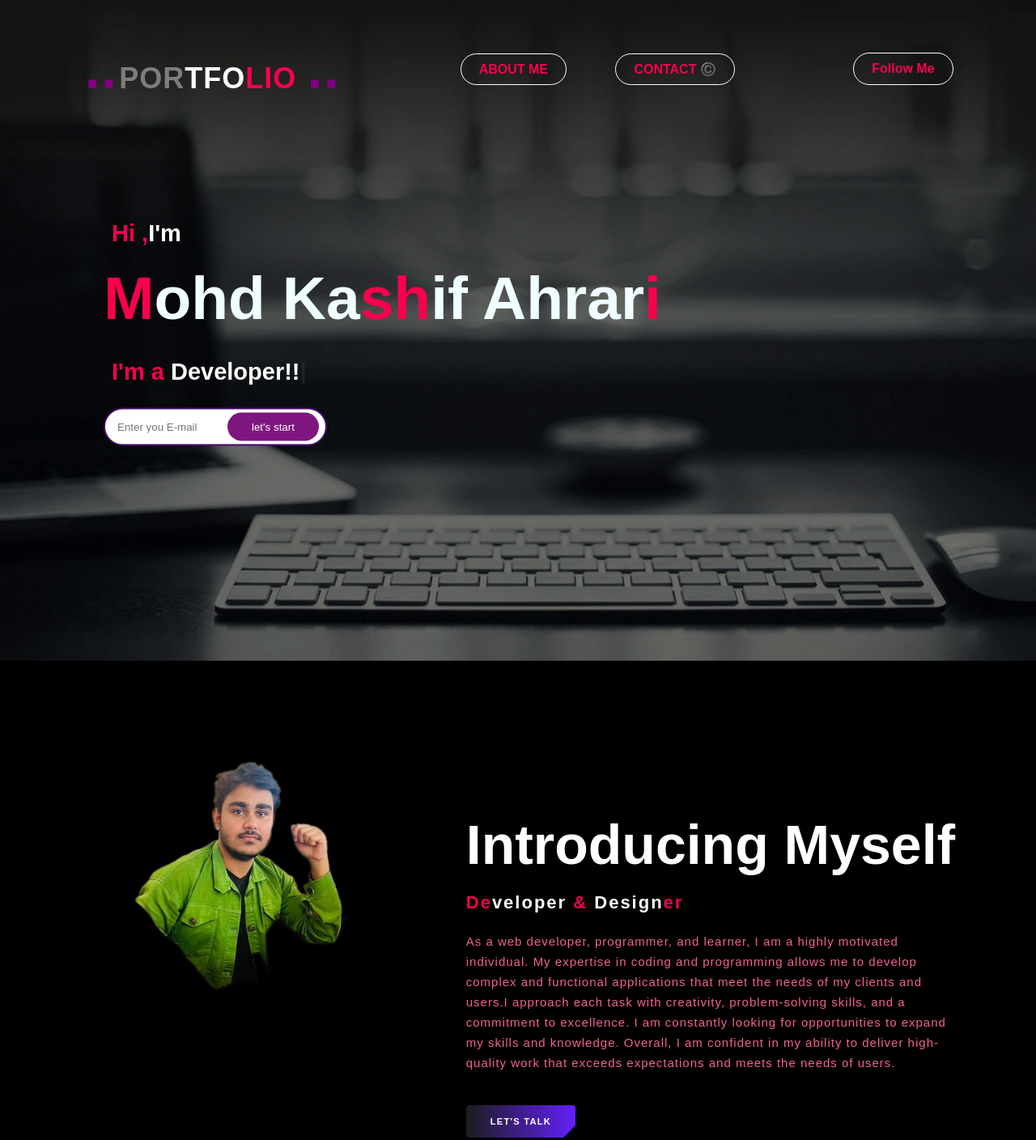
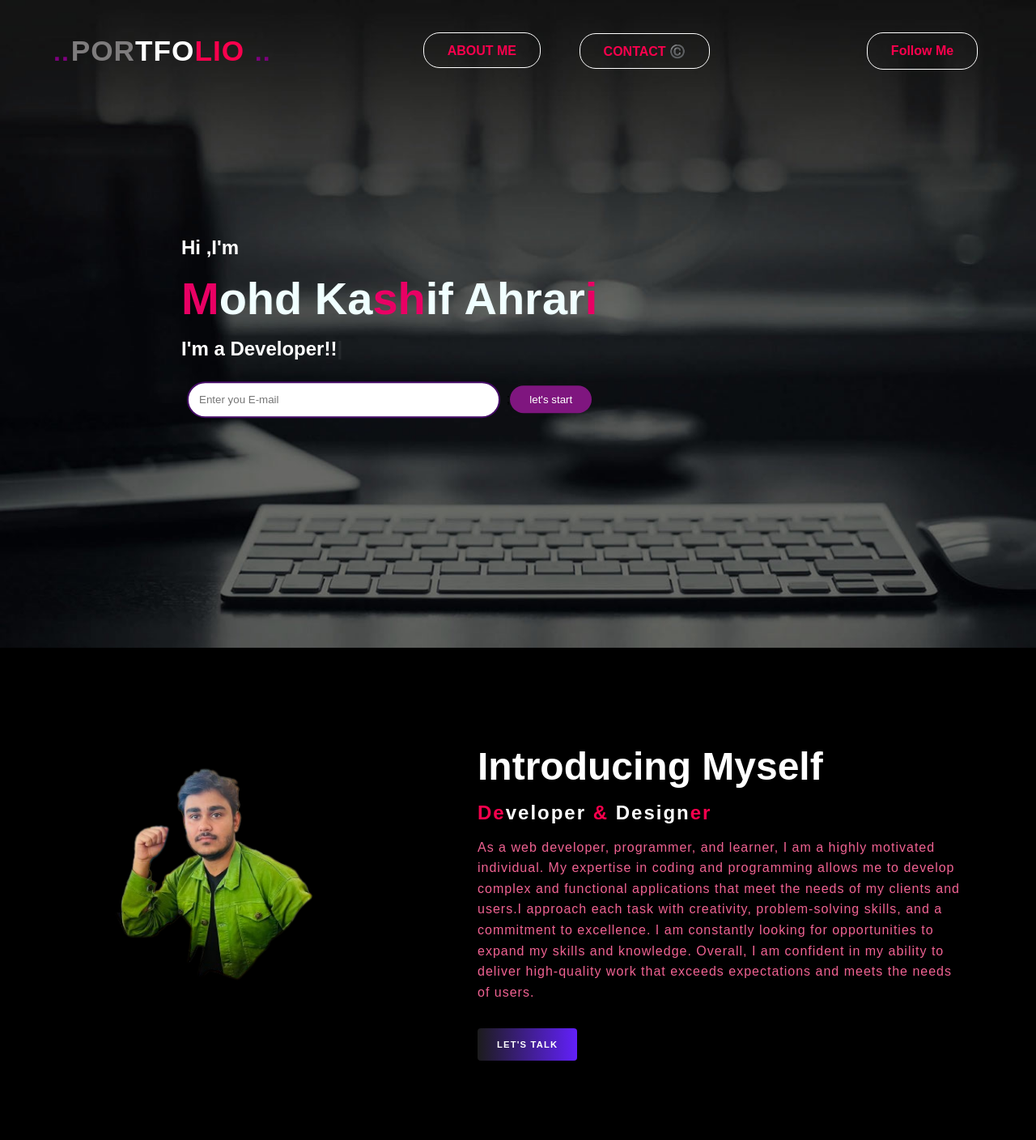
Before and after one commit to Kashifahrari/Portfolio, a plain HTML site: page index.html in a window 1280 px wide. Shown: the top 1408 px of the page at 81% size. Drawn offline with nearby package versions, Linux system fonts and the light colour scheme.

Commit message:
Update styles.css
SOME UPDATES

```diff
--- a/styles.css
+++ b/styles.css
@@ -1,48 +1,61 @@
+
 * {
   padding: 0;
   margin: 0;
   font-family: "Josefin Sans", sans-serif;
   box-sizing: border-box;
 }
+
 b {
-  font-size: 70px;
+  font-size: 2rem;
   color: #7f007f;
   border: 2px solid transparent;
   border-radius: 0.2px;
 }
+
 .hero {
-  height: 102vh;
+  min-height: 100vh;
   width: 100%;
   background-image: url("./background1.jpg");
   background-size: cover;
   background-position: center;
+  position: relative;
 }
+
 nav {
   display: flex;
+  flex-direction: column;
   align-items: center;
-  justify-content: space-between;
-  padding-left: 8%;
-  padding-top: 45px;
-  padding-right: 8%;
+  padding: 1.5rem 5%;
 }
 
 .logo {
   color: rgb(126, 124, 125);
-  font-size: 36px;
+  font-size: 1.8rem;
   letter-spacing: 1px;
   cursor: pointer;
+  margin-bottom: 1rem;
+  text-align: center;
 }
+
 span {
   color: #f9004d;
 }
+
 .bre {
   color: white;
 }
 
+nav > ul {
+  display: flex;
+  flex-wrap: wrap;
+  justify-content: center;
+  margin-bottom: 1rem;
+}
+
 nav > ul > li {
   list-style-type: none;
-  display: inline-block;
-  padding: 12px 28px;
+  padding: 0.5rem 1rem;
 }
 
 nav ul li a {
@@ -50,32 +63,34 @@ nav ul li a {
   text-decoration: none;
   font-weight: bold;
   text-transform: capitalize;
+  font-size: 0.9rem;
 }
 
 nav ul li a:hover {
   color: #a61f69;
   transition: 0.6s;
 }
+
 .content {
-  position: absolute;
-  top: 50%;
-  left: 10%;
-  transform: translateY(-50%);
+  padding: 2rem;
+  text-align: center;
 }
 
 .content h4 span {
   color: white;
 }
+
 .btn {
   color: #f9004d;
   text-decoration: none;
-
   border: 2px solid transparent;
   font-weight: bold;
-  padding: 10px 22px;
+  padding: 0.5rem 1rem;
   border: 1px solid white;
   background: transparent;
   border-radius: 20px;
+  font-size: 0.9rem;
+  margin: 0.5rem;
 }
 
 .btn:hover {
@@ -86,142 +101,114 @@ nav ul li a:hover {
   box-shadow: 0px 0px 5px, 0px 0px 15px white;
 }
 
-.newslatter forms {
-  width: 380px;
-  position: relative;
-  min-width: 100%;
+.newslatter form {
+  width: 100%;
+  max-width: 500px;
+  margin: 0 auto;
+  display: flex;
+  flex-direction: column;
 }
 
 #mail {
-  display: inline-block;
-  width: 40%;
-  padding: 14px 130px 14px 15px;
+  width: 100%;
+  padding: 0.8rem;
   border: 2.5px solid #460c68;
   outline: none;
   border-radius: 25px;
+  margin-bottom: 0.5rem;
 }
+
 h1 {
   color: azure;
-  margin: 20px 0px 20px;
-  font-size: 75px;
+  margin: 1rem 0;
+  font-size: 2.5rem;
 }
+
 .content h1 span {
-  color: E90064;
+  color: #e90064;
 }
+
 h4 {
-  font-size: 25px;
+  font-size: 1.2rem;
   color: white;
-  border-top-width: 2px;
-  margin: 10px;
-  padding-top: 12px;
+  margin: 0.5rem 0;
 }
-h4 {
-  color: #f9004d;
-  font-size: 29px;
-}
-.newslatter form input:last-child {
-  position: absolute;
-  display: inline-block;
+
+.newslatter form input[type="submit"] {
   outline: none;
   border: none;
   color: white;
   background-color: #7f167f;
   border-radius: 20px;
-  padding: 10px 30px;
+  padding: 0.6rem 1.5rem;
   transition: 0.3s;
-  left: 153px;
-  margin-top: 6px;
+  align-self: center;
 }
 
-.newslatter form input:last-child:hover {
+.newslatter form input[type="submit"]:hover {
   background-color: #f9004d;
   transform: scale(0.9);
   box-shadow: 0px 0px 5px, 0px 0px 15px gray;
 }
+
 .about {
   width: 100%;
-  padding: 100px 0px;
+  padding: 3rem 0;
   background-color: black;
 }
-.about img {
-  position: relative;
-  height: auto;
-  width: calc(50% -80px);
-  right: 50px;
-  top: -80px;
-  transform: rotateY(180deg);
-  animation: kashif 4s linear infinite;
+
+.main {
+  width: 100%;
+  max-width: 1200px;
+  margin: 0 auto;
+  padding: 0 1rem;
+  display: flex;
+  flex-direction: column;
+  align-items: center;
 }
 
-@keyframes kashif {
-  50% {
-    right: 30px;
-    top: -90px;
-  }
+.about img {
+  width: 100%;
+  max-width: 400px;
+  height: auto;
+  margin-bottom: 2rem;
+  border-radius: 10px;
 }
 
 .about-text {
-  width: 610px;
-}
-.main {
-  width: 1140px;
-  max-width: 95%;
-  margin: 0 auto;
-  display: flex;
-  align-items: center;
-  justify-content: space-around;
+  width: 100%;
+  max-width: 600px;
+  text-align: center;
 }
 
 .about-text h2 {
-  margin-bottom: 15px;
+  margin-bottom: 1rem;
   color: white;
-  font-size: 68px;
+  font-size: 2.5rem;
   text-transform: capitalize;
-  margin-bottom: 20px;
 }
+
 .about-text h5 {
   color: white;
   letter-spacing: 2px;
-  font-size: 22px;
-  margin-bottom: 22px;
+  font-size: 1.2rem;
+  margin-bottom: 1rem;
 }
+
 .about-text p {
   color: #f06292;
   letter-spacing: 1px;
-  line-height: 25px;
-  font-size: 15px;
-  margin-bottom: 40px;
+  line-height: 1.6;
+  font-size: 1rem;
+  margin-bottom: 2rem;
 }
+
 button {
-  /*---------------------------------------------*/
-
   border-radius: 0.25rem;
   text-transform: uppercase;
-  font-style: normal;
   font-weight: 400;
-  padding-left: 25px;
-  padding-right: 25px;
+  padding: 0.5rem 1.5rem;
   color: #fff;
-  -webkit-clip-path: polygon(
-    0 0,
-    0 0,
-    100% 0,
-    100% 0,
-    100% calc(100% - 15px),
-    calc(100% - 15px) 100%,
-    15px 100%,
-    0 100%
-  );
-  clip-path: polygon(
-    0 0,
-    0 0,
-    100% 0,
-    100% 0,
-    100% calc(100% - 15px),
-    calc(100% - 15px) 100%,
-    15px 100%,
-    0 100%
-  );
   height: 40px;
   font-size: 0.7rem;
   line-height: 14px;
@@ -231,113 +218,101 @@ button {
   border: 0 solid;
   overflow: hidden;
   font-weight: bold;
-  padding: 13px 30px;
-  transition: 0.2s;
-
-  /*----------------------------------------------*/
-
-  /* background-color: #460C68;
-    color: white;
-    text-decoration: none;
-    border: 2px solid transparent;*/
-  /* border-radius: 20px;*/
 }
 
 button:hover {
   cursor: pointer;
   transition: all 0.3s ease-in;
-  padding-right: 30px;
-  padding-left: 30px;
 }
-
-/*button:hover{
-    background-color:#f9004d ;
-    transform: scale(.8);
-    box-shadow:  0px 0px 5px, 0px 0px 15px white;
-}*/
 
 .service {
   background: black;
   width: 100%;
-  padding: 100px 0px;
+  padding: 3rem 0;
 }
+
 .title h2 {
   color: white;
-  font-size: 75px;
-  width: 1130px;
-  margin: 30px auto;
+  font-size: 2.5rem;
+  width: 100%;
+  margin: 1rem auto;
   text-align: center;
+  padding: 0 1rem;
 }
 
 .box {
   display: flex;
-  justify-content: center;
+  flex-direction: column;
   align-items: center;
-  min-height: 360px;
+  padding: 0 1rem;
 }
+
 .card {
-  height: 380px;
-  width: 335px;
-  padding: 20px 35px;
+  height: auto;
+  width: 100%;
+  max-width: 350px;
+  padding: 1.5rem;
   background: #191919;
   border-radius: 20px;
-  position: relative;
-  overflow: hidden;
+  margin: 1rem 0;
   text-align: center;
-  padding: 2px;
-  position: 2px;
-  margin-left: 20px;
 }
 
 .card i {
-  font-size: 50px;
-  display: block;
-  text-align: center;
-  margin: 25px;
+  font-size: 2.5rem;
+  margin: 1rem 0;
   color: #f9004d;
 }
+
 h5 {
   color: white;
-  font-size: 23px;
-  margin-bottom: 15px;
+  font-size: 1.2rem;
+  margin-bottom: 1rem;
 }
 
 .pra p {
   color: #fcfc;
-  font-size: 16px;
-  line-height: 27px;
-  margin-bottom: 25px;
+  font-size: 1rem;
+  line-height: 1.6;
+  margin-bottom: 1.5rem;
 }
+
 .card .button {
   background-color: #f9004d;
   color: white;
   text-decoration: none;
   border: 2px solid transparent;
   font-weight: bold;
-  padding: 13px 30px;
+  padding: 0.6rem 1.5rem;
   border-radius: 20px;
   transition: 0.2s;
+  display: inline-block;
+  margin: 0.5rem 0;
 }
+
 .card .button:hover {
   background-color: transparent;
   border: 2.5px solid #f9004d;
-  transform: scale(0.8);
+  transform: scale(0.9);
   box-shadow: 0px 0px 5px, 0px 0px 15px white;
 }
+
 .contact-me {
   width: 100%;
-  height: 290px;
+  padding: 3rem 1rem;
   background: black;
   display: flex;
   align-items: center;
   justify-content: center;
   flex-direction: column;
+  text-align: center;
 }
+
 .contact-me p {
   color: white;
-  font-size: 32px;
+  font-size: 1.5rem;
   font-weight: lighter;
-  margin-bottom: 25px;
+  margin-bottom: 1.5rem;
 }
 
 .button-two {
@@ -346,7 +321,7 @@ h5 {
   text-decoration: none;
   border: 2px solid transparent;
   font-weight: bold;
-  padding: 13px 30px;
+  padding: 0.6rem 1.5rem;
   border-radius: 20px;
   transition: 0.2s;
 }
@@ -354,61 +329,175 @@ h5 {
 .button-two:hover {
   background-color: transparent;
   border: 2px solid #f9004d;
-  transform: scale(0.8);
+  transform: scale(0.9);
   box-shadow: 0px 0px 5px, 0px 0px 15px white;
 }
 
 footer {
-  position: relative;
   width: 100%;
-  height: 400;
+  padding: 2rem 1rem;
   background: #000000;
   display: flex;
   flex-direction: column;
   align-items: center;
   justify-content: center;
+  text-align: center;
 }
 
 footer p:nth-child(1) {
-  font-size: 30px;
+  font-size: 1.5rem;
   color: white;
-  margin-bottom: 15px;
+  margin-bottom: 1rem;
   font-weight: bold;
 }
+
 footer p:nth-child(2) {
   color: white;
-  font-size: 17px;
-  width: 500px;
-  text-align: center;
-  line-height: 25px;
+  font-size: 1rem;
+  width: 100%;
+  max-width: 500px;
+  line-height: 1.6;
+  margin-bottom: 1.5rem;
 }
+
 .socil {
   display: flex;
+  flex-wrap: wrap;
+  justify-content: center;
 }
+
 .socil a {
-  width: 45px;
-  height: 45px;
+  width: 40px;
+  height: 40px;
   display: flex;
   justify-content: center;
   align-items: center;
-  justify-items: center;
   background: #f9004d;
   border-radius: 50%;
-  margin: 22px 10px;
+  margin: 0.5rem;
   color: white;
   text-decoration: none;
-  font-size: 20px;
+  font-size: 1rem;
 }
+
 .socil a:hover {
   transform: scale(1.1);
   border: 2px solid #f9004d;
   background-color: transparent;
   transition: 0.3s;
 }
-.end {
-  position: absolute;
-  bottom: 0px;
-  color: #f9004d;
-  margin-left: 72px;
-  font-size: 14px;
+
+@media (min-width: 768px) {
+  nav {
+    flex-direction: row;
+    justify-content: space-between;
+    padding-top: 2rem;
+  }
+
+  .logo {
+    margin-bottom: 0;
+    text-align: left;
+  }
+
+  nav > ul {
+    margin-bottom: 0;
+  }
+
+  .content {
+    text-align: left;
+    padding: 2rem;
+    position: absolute;
+    top: 50%;
+    left: 10%;
+    transform: translateY(-50%);
+  }
+
+  .newslatter form {
+    flex-direction: row;
+    align-items: center;
+  }
+
+  #mail {
+    margin-bottom: 0;
+    margin-right: 0.5rem;
+  }
+
+  .main {
+    flex-direction: row;
+    justify-content: space-around;
+  }
+
+  .about img {
+    margin-right: 2rem;
+    margin-bottom: 0;
+  }
+
+  .about-text {
+    text-align: left;
+  }
+
+  .box {
+    flex-direction: row;
+    flex-wrap: wrap;
+    justify-content: center;
+  }
+
+  .card {
+    margin: 1rem;
+    width: calc(50% - 2rem);
+  }
+
+  h1 {
+    font-size: 3.5rem;
+  }
+
+  h4 {
+    font-size: 1.5rem;
+  }
 }
+
+@media (min-width: 1024px) {
+  .logo {
+    font-size: 2.2rem;
+  }
+
+  nav ul li a {
+    font-size: 1rem;
+  }
+
+  .btn {
+    padding: 0.8rem 1.8rem;
+    font-size: 1rem;
+  }
+
+  .card {
+    width: calc(33.333% - 2rem);
+  }
+
+  .about-text h2 {
+    font-size: 3rem;
+  }
+
+  .about-text h5 {
+    font-size: 1.5rem;
+  }
+
+  .title h2 {
+    font-size: 3.5rem;
+  }
+
+  .contact-me p {
+    font-size: 2rem;
+  }
+}
+
+@media (min-width: 1200px) {
+  .content {
+    left: 15%;
+  }
+
+  .card {
+    width: calc(33.333% - 3rem);
+    margin: 1.5rem;
+  }
+}
```
